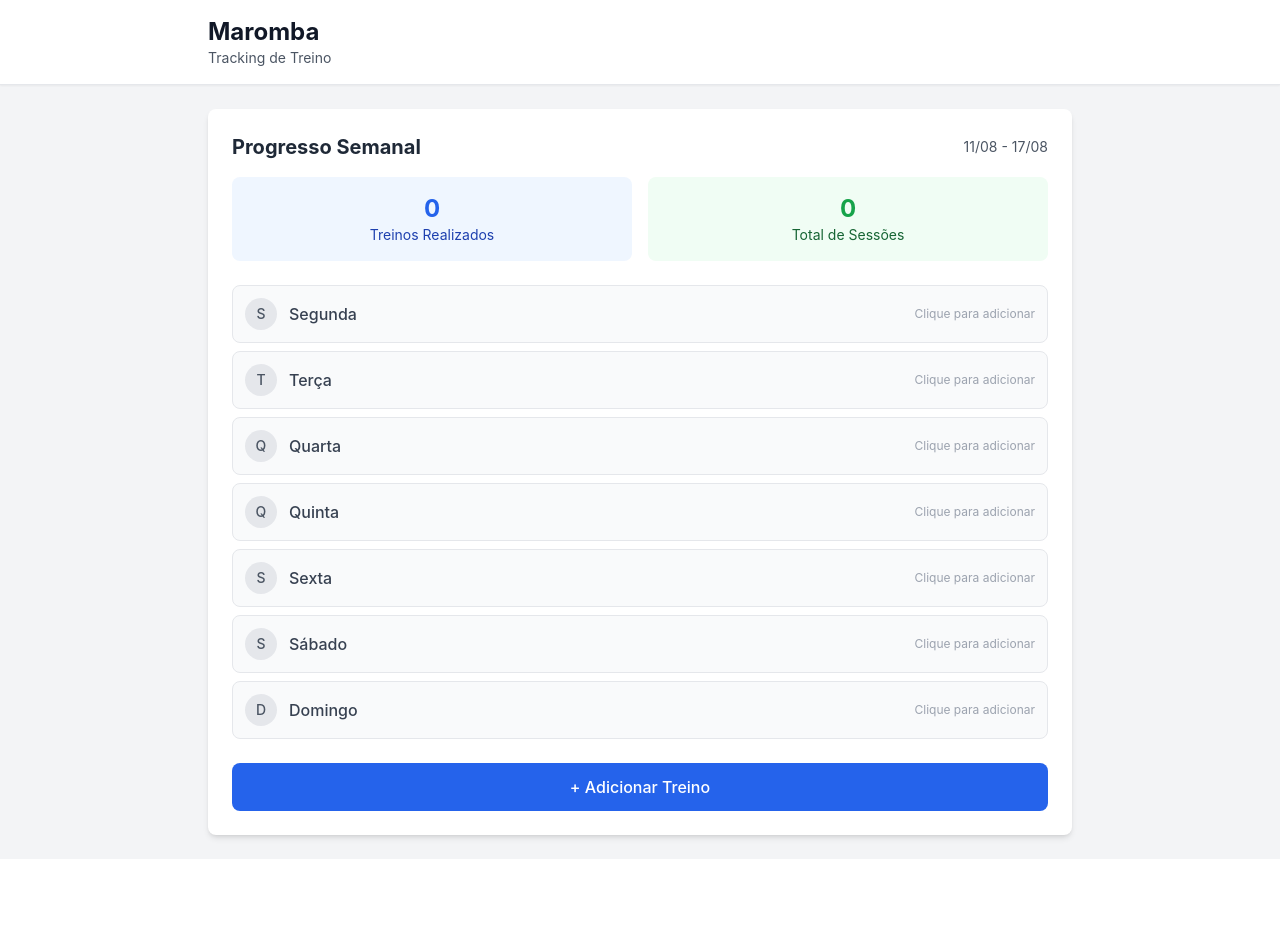
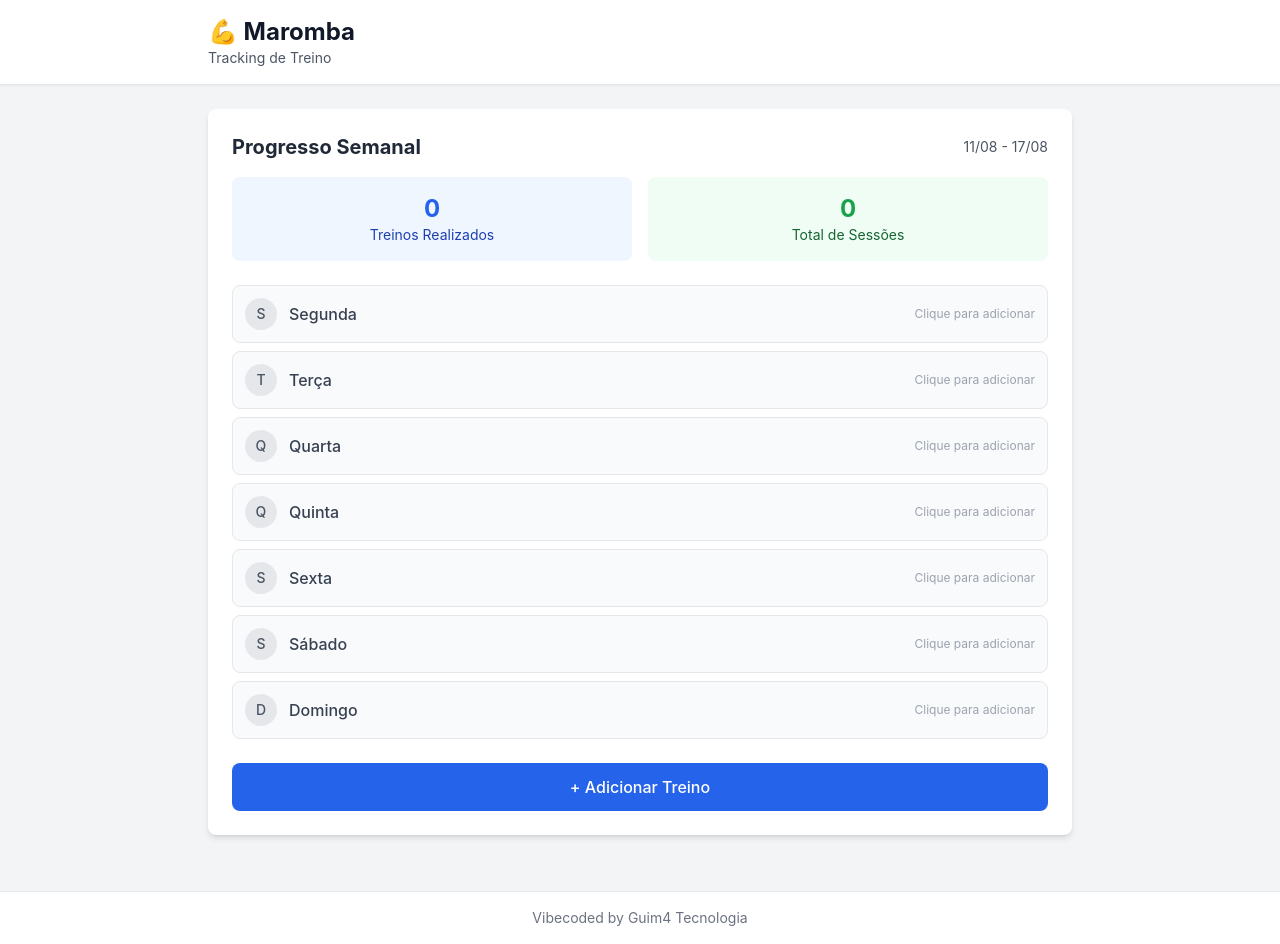
Before and after one commit to guim4dev/maromba, a Nuxt app: page / in a window 1280 px wide. Before the commit the page ends 859 px from the top, so only its background shows below. Built offline with nearby package versions, Linux system fonts and the light colour scheme.

Commit message:
Add emoji to header and include footer with copyright notice in index.vue

```diff
--- a/pages/index.vue
+++ b/pages/index.vue
@@ -5,7 +5,7 @@
       <div class="max-w-4xl mx-auto px-4 py-4">
         <div class="flex items-center justify-between">
           <div>
-            <h1 class="text-2xl font-bold text-gray-900">Maromba</h1>
+            <h1 class="text-2xl font-bold text-gray-900">💪 Maromba</h1>
             <p class="text-sm text-gray-600">Tracking de Treino</p>
           </div>
 
@@ -78,6 +78,15 @@
         </div>
       </div>
     </main>
+
+    <!-- Footer with Copyright -->
+    <footer class="mt-8 py-4 border-t bg-white">
+      <div class="max-w-4xl mx-auto px-4">
+        <div class="text-center">
+          <p class="text-sm text-gray-500">Vibecoded by Guim4 Tecnologia</p>
+        </div>
+      </div>
+    </footer>
   </div>
 </template>
 
```
